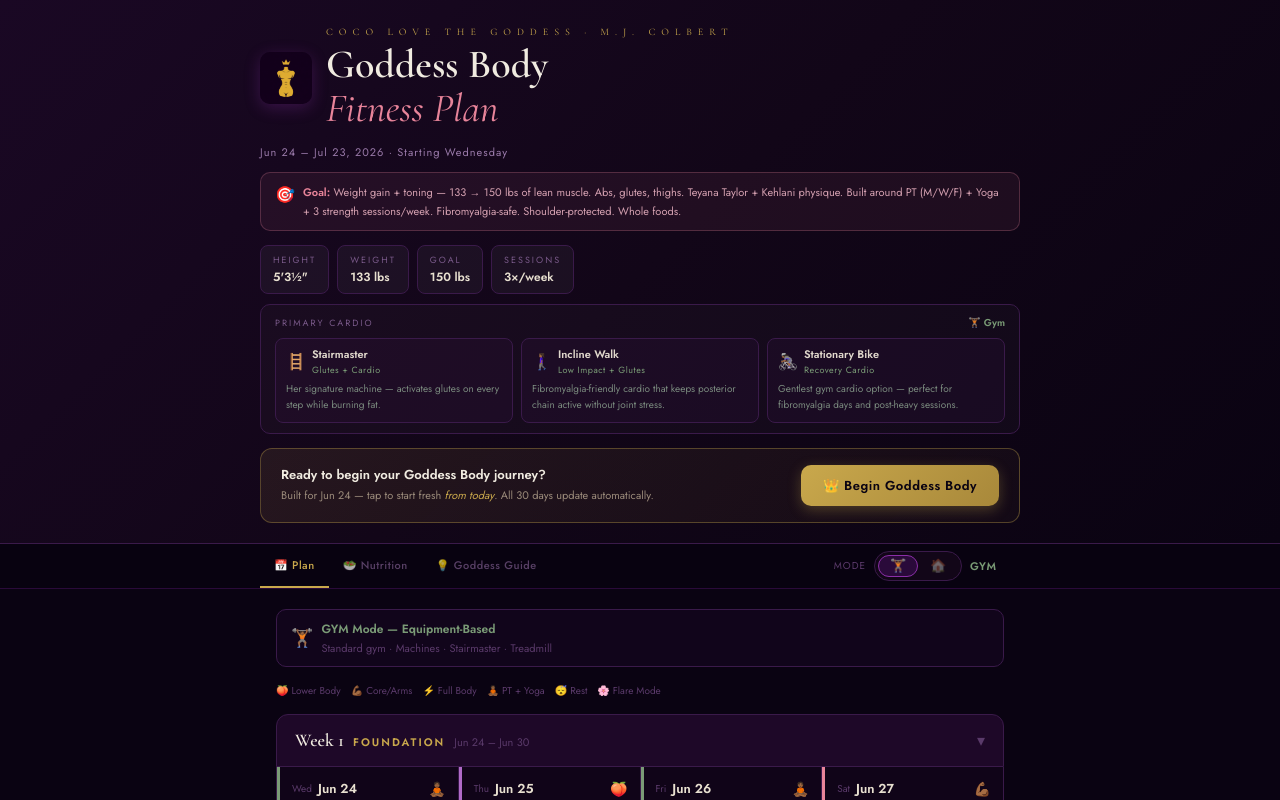
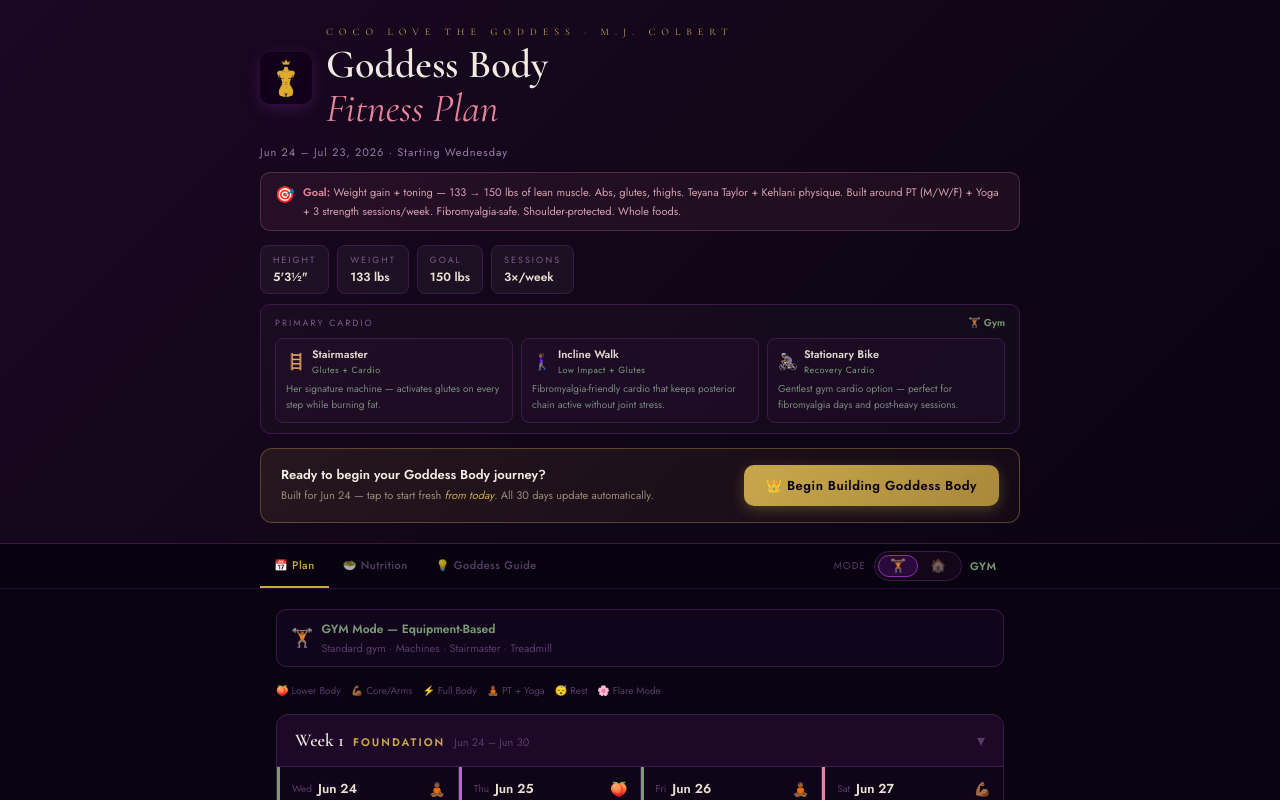
Before and after one commit to StrongTower77/goddess-body, a React (Vite) app: page / in a window 1280 px wide. Shown: the top 800 px of the page. Built offline with nearby package versions, Linux system fonts and the light colour scheme.

Commit message:
add Kehlani reference + button text

```diff
--- a/src/App.jsx
+++ b/src/App.jsx
@@ -1443,7 +1443,7 @@ export default function GoddessBody() {
                 </p>
               </div>
               <button onClick={handleStart} style={{background:`linear-gradient(135deg,${GOLD},#a8883a)`,border:"none",borderRadius:10,padding:"11px 22px",cursor:"pointer",fontFamily:"'Jost',sans-serif",fontWeight:600,fontSize:13,color:"#0a0312",letterSpacing:0.5,flexShrink:0,boxShadow:"0 4px 14px rgba(201,168,76,0.3)",whiteSpace:"nowrap"}}>
-                👑 Begin Goddess Body
+                👑 Begin Building Goddess Body
               </button>
             </div>
           ) : (
@@ -1881,7 +1881,7 @@ export default function GoddessBody() {
             <div style={{background:"linear-gradient(135deg,#1a0824,#0f0418)",border:"1px solid "+GOLD,borderRadius:14,padding:20,marginBottom:16}}>
               <h3 style={{fontFamily:"'Cormorant Garamond',serif",fontSize:17,color:GOLD,marginBottom:14,letterSpacing:0.5}}>✨ How to Use Your Plan</h3>
               {[
-                {icon:"👑",label:"Start Your Plan",desc:"Scroll to the top and tap Begin Goddess Body. This sets today as Day 1 and all 30 dates update automatically. Your progress bar tracks each day as it passes."},
+                {icon:"👑",label:"Start Your Plan",desc:"Scroll to the top and tap Begin Building Goddess Body. This sets today as Day 1 and all 30 dates update automatically. Your progress bar tracks each day as it passes."},
                 {icon:"🌸",label:"Flare Day Button",desc:"On every workout day (Tue/Thu/Sat), open the day card and look for the pink 🌸 FLARE DAY button. If you're in a fibromyalgia flare, tap it — the workout instantly swaps to a gentle, low-impact protocol. Tap again to go back to the full workout."},
                 {icon:"🏋🏾",label:"Gym / Home Toggle",desc:"See the MODE switch at the top right of the Plan tab. Toggle between GYM and HOME to switch all exercise instructions to match where you're training that day."},
                 {icon:"📅",label:"Day Cards",desc:"Tap any day in the calendar to expand it. Workout days show your exercises, yoga warm-up, cardio, and coach tip. PT + Yoga days show your session flow. REST days show your recovery protocol."},
```
